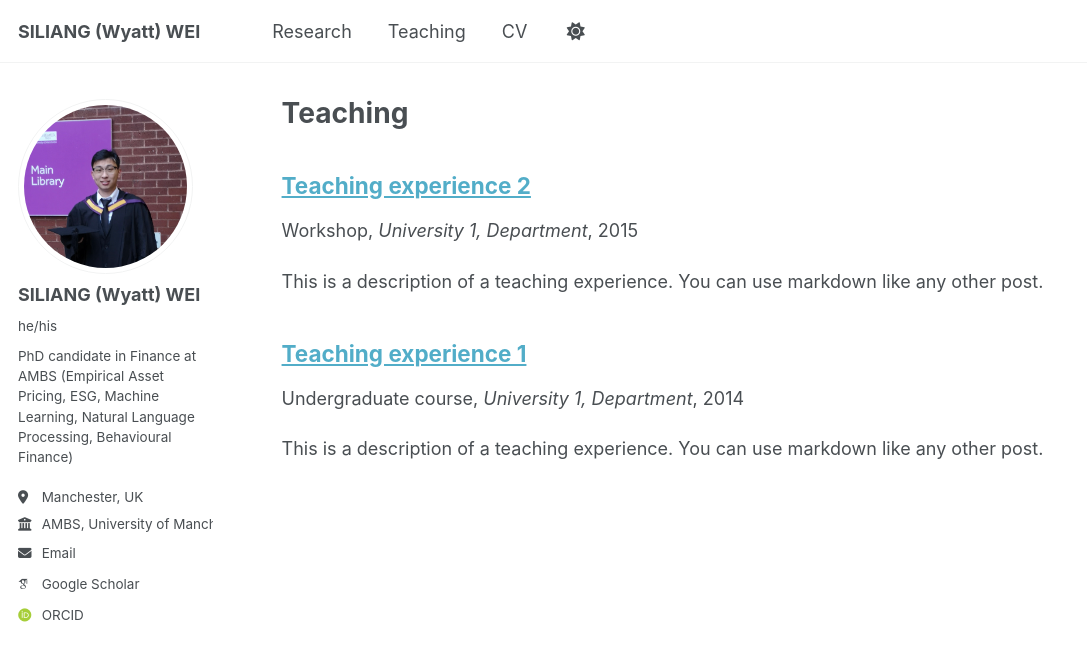
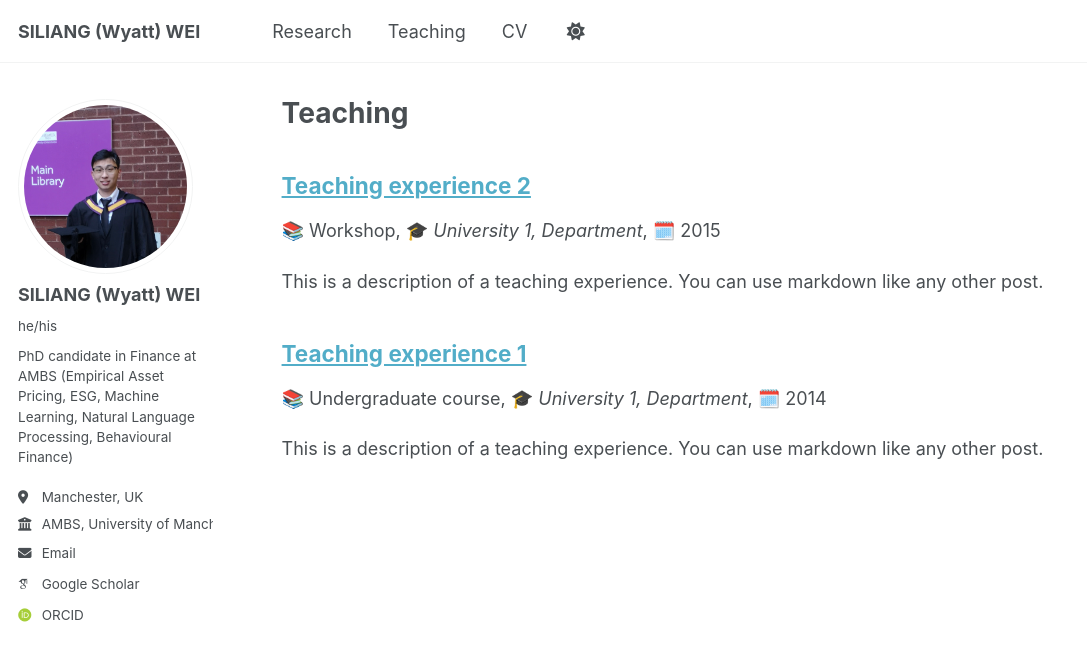
Before and after one commit to wyattswei/wyattswei.github.io, a Jekyll site: the page built from _pages/teaching.html, in a window 1280 px wide. Shown: the top 661 px of the page, without its empty margins (0-1087 px from the left). Built offline with Jekyll 4.4.1, drawn with Linux system fonts in a browser that asks for light colours; some web fonts are replaced.

Commit message:
Add emoji to archive-single.html teaching part

```diff
--- a/_includes/archive-single.html
+++ b/_includes/archive-single.html
@@ -39,7 +39,7 @@
     {% endif %}
 
         {% if post.collection == 'teaching' %}
-          <p> {{ post.type }}, <i>{{ post.venue }}</i>, {{ post.date | default: "1900-01-01" | date: "%Y" }} </p>
+          <p> 📚 {{ post.type }}, 🎓 <i>{{ post.venue }}</i>, 🗓️ {{ post.date | default: "1900-01-01" | date: "%Y" }} </p>
         {% elsif post.collection == 'publications' %}
           <p>Published in <i>{{ post.venue }}</i>, {{ post.date | default: "1900-01-01" | date: "%Y" }} </p>
         {% elsif post.date %}
```
